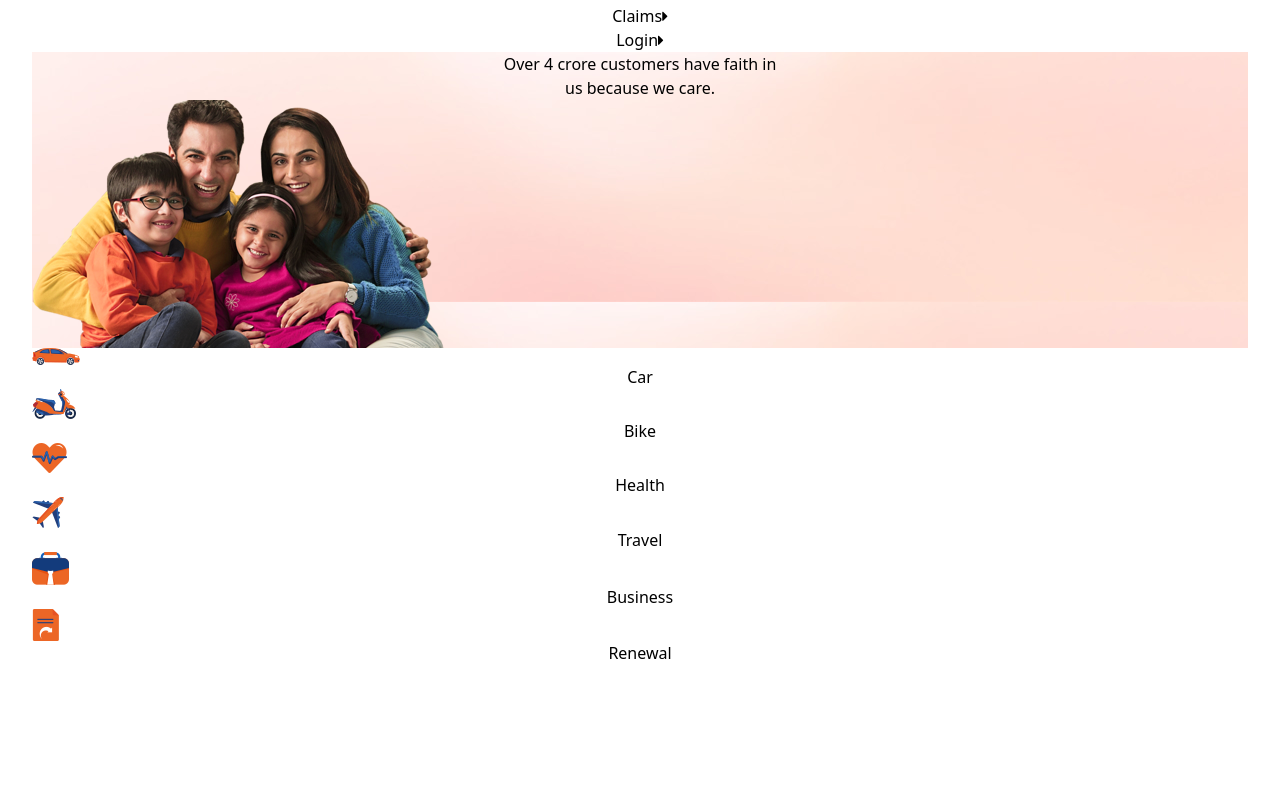
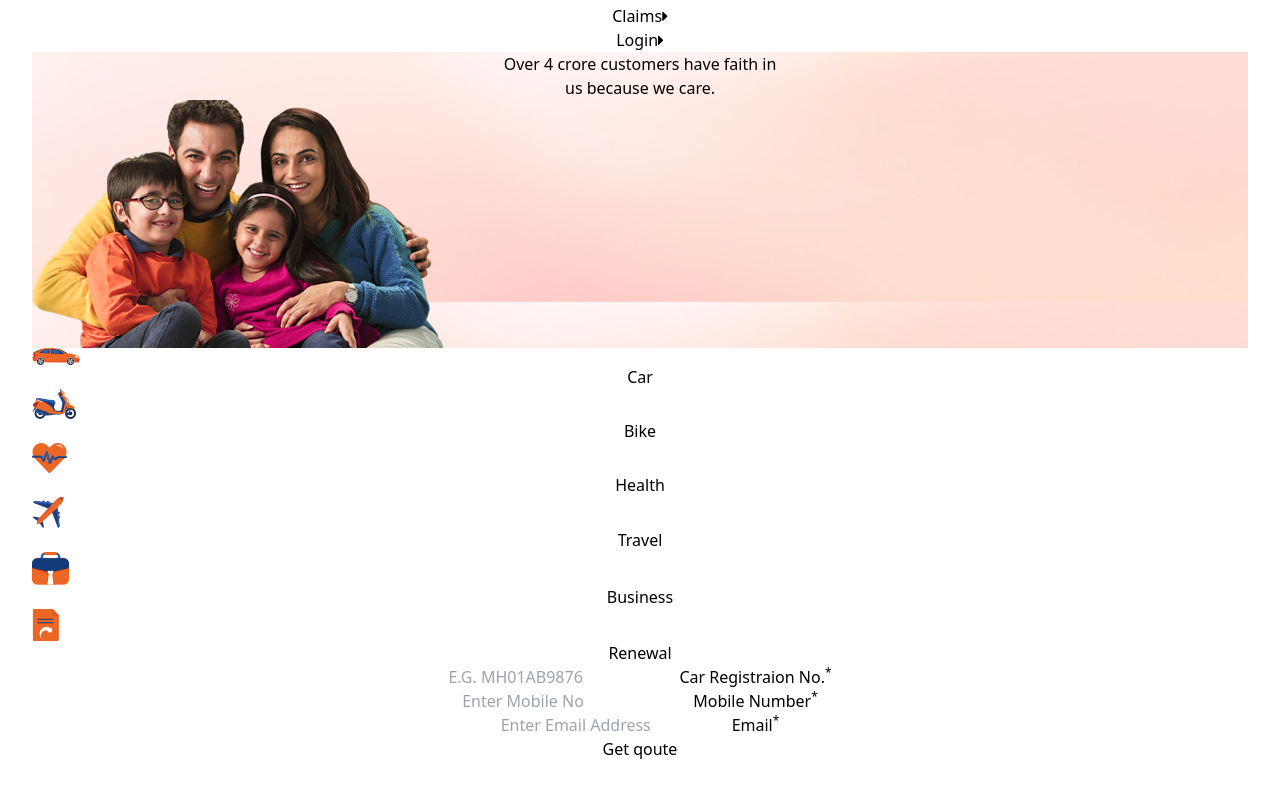
Before and after one commit to Prasadkare77/icici-health, a React (Vite) app: page /home in a window 1280 px wide. Shown: the part 205-998 px from the top of the page. Before the commit the page ends 902 px from the top, so only its background shows below. Built offline with nearby package versions, Linux system fonts and the light colour scheme.

Commit message:
Home page tabs usind tailwind calses and react functanility

```diff
--- a/src/components/Home/Home.jsx
+++ b/src/components/Home/Home.jsx
@@ -9,6 +9,7 @@ import Health from '../../assets/Home/Tabs/health.png'
 import Travel from '../../assets/Home/Tabs/travel.png'
 import Business from '../../assets/Home/Tabs/business.png'
 import Renewal from '../../assets/Home/Tabs/renewal.png'
+import { Button } from 'bootstrap';
 
 
 const Home = () => {
@@ -18,6 +19,37 @@ const Home = () => {
       label: "Car",
       value: "car",
       icon: <img src={Car} />,
+      desc: <div className="flex flex-row gap-6 w-72">
+              <div className="relative h-11 w-full min-w-[200px]">
+                <input placeholder="E.G. MH01AB9876"
+                  className="peer h-full w-full border-b border-blue-gray-200 bg-transparent pt-4 pb-1.5 font-sans text-sm font-normal text-blue-gray-700 outline outline-0 transition-all placeholder-shown:border-blue-gray-200 focus:border-gray-900 focus:outline-0 disabled:border-0 disabled:bg-blue-gray-50" />
+                <label
+                  className="after:content[' '] pointer-events-none absolute left-0  -top-2.5 flex h-full w-full select-none !overflow-visible truncate text-sm font-normal leading-tight text-gray-500 transition-all after:absolute after:-bottom-2.5 after:block after:w-full after:scale-x-0 after:border-b-2 after:border-gray-500 after:transition-transform after:duration-300 peer-placeholder-shown:leading-tight peer-placeholder-shown:text-blue-gray-500 peer-focus:text-sm peer-focus:leading-tight peer-focus:text-gray-900 peer-focus:after:scale-x-100 peer-focus:after:border-gray-900 peer-disabled:text-transparent peer-disabled:peer-placeholder-shown:text-blue-gray-500">
+                  Car Registraion No.<span><sup className='text-red-500'>*</sup></span>
+                </label>
+              </div>
+              <div className="relative h-11 w-full min-w-[200px]">
+                <input placeholder="Enter Mobile No"
+                  className="peer h-full w-full border-b border-blue-gray-200 bg-transparent pt-4 pb-1.5 font-sans text-sm font-normal text-blue-gray-700 outline outline-0 transition-all placeholder-shown:border-blue-gray-200 focus:border-gray-900 focus:outline-0 disabled:border-0 disabled:bg-blue-gray-50" />
+                <label
+                  className="after:content[' '] pointer-events-none absolute left-0  -top-2.5 flex h-full w-full select-none !overflow-visible truncate text-sm font-normal leading-tight text-gray-500 transition-all after:absolute after:-bottom-2.5 after:block after:w-full after:scale-x-0 after:border-b-2 after:border-gray-500 after:transition-transform after:duration-300 peer-placeholder-shown:leading-tight peer-placeholder-shown:text-blue-gray-500 peer-focus:text-sm peer-focus:leading-tight peer-focus:text-gray-900 peer-focus:after:scale-x-100 peer-focus:after:border-gray-900 peer-disabled:text-transparent peer-disabled:peer-placeholder-shown:text-blue-gray-500">
+                  Mobile Number<span><sup className='text-red-500'>*</sup></span>
+                </label>
+              </div>
+              <div className="relative h-11 w-full min-w-[200px]">
+                <input placeholder="Enter Email Address"
+                  className="peer h-full w-full border-b border-blue-gray-200 bg-transparent pt-4 pb-1.5 font-sans text-sm font-normal text-blue-gray-700 outline outline-0 transition-all placeholder-shown:border-blue-gray-200 focus:border-gray-900 focus:outline-0 disabled:border-0 disabled:bg-blue-gray-50" />
+                <label
+                  className="after:content[' '] pointer-events-none absolute left-0  -top-2.5 flex h-full w-full select-none !overflow-visible truncate text-sm font-normal leading-tight text-gray-500 transition-all after:absolute after:-bottom-2.5 after:block after:w-full after:scale-x-0 after:border-b-2 after:border-gray-500 after:transition-transform after:duration-300 peer-placeholder-shown:leading-tight peer-placeholder-shown:text-blue-gray-500 peer-focus:text-sm peer-focus:leading-tight peer-focus:text-gray-900 peer-focus:after:scale-x-100 peer-focus:after:border-gray-900 peer-disabled:text-transparent peer-disabled:peer-placeholder-shown:text-blue-gray-500">
+                  Email<span><sup className='text-red-500'>*</sup></span>
+                </label>
+              </div>
+              <div className="relative h-11 w-full min-w-[200px]">
+                <button class="bg-orange-500 hover:bg-orange-700 text-white font-semibold py-3 px-6 rounded-full">
+                  Get qoute
+                </button>
+              </div>
+            </div>
     },
     {
       label: "Bike",
@@ -60,29 +92,29 @@ const Home = () => {
         </div>
 
         <div>
-          <div className='tabs bg-white shadow w-80 p-5'>
+          <div className='tabs bg-white shadow w-3/5 p-5'>
           <Tabs value={active} onChange={(newValue) => setActive(newValue)}>
             <TabsHeader>
               {data.map(({ label, value, icon }) => (
                 <Tab key={value} value={value} onClick={() => setActive(value)}>
-
-                    <div className={`flex items-center mx-2 p-2 w-16 h-16 border rounded-md ${active === value ? 'bg-orange-100' : ''}`}>
-                    <div className='flex items-center'> {icon}</div>
-
+                  <div className={`flex items-center shadow shadow-orange-300 mx-2 p-2 w-16 h-16 border rounded-md ${active === value ? 'border-b-4 border-orange-400 bg-orange-200' : ''}`}>
+                    <div className='flex items-center'>{icon}</div>
                   </div>
-                  <div className='mt-2'>
+                  <div className={`mt-2 ${active === value ? 'border-b-2 border-orange-400' : ''}`}>
                     {label}
                   </div>
                 </Tab>
               ))}
             </TabsHeader>
+            <div className='tabsbody mt-10'>
               <TabsBody>
                 {data.map(({ value, desc }) => (
                   <TabPanel key={value} value={value}>
-                  {/* {desc} */}
+                    {desc}
                   </TabPanel>
                 ))}
               </TabsBody>
+            </div>
           </Tabs>
           </div>
           <div className='carasole'>
```
Lines whose indentation alone changed are shown as unchanged.
